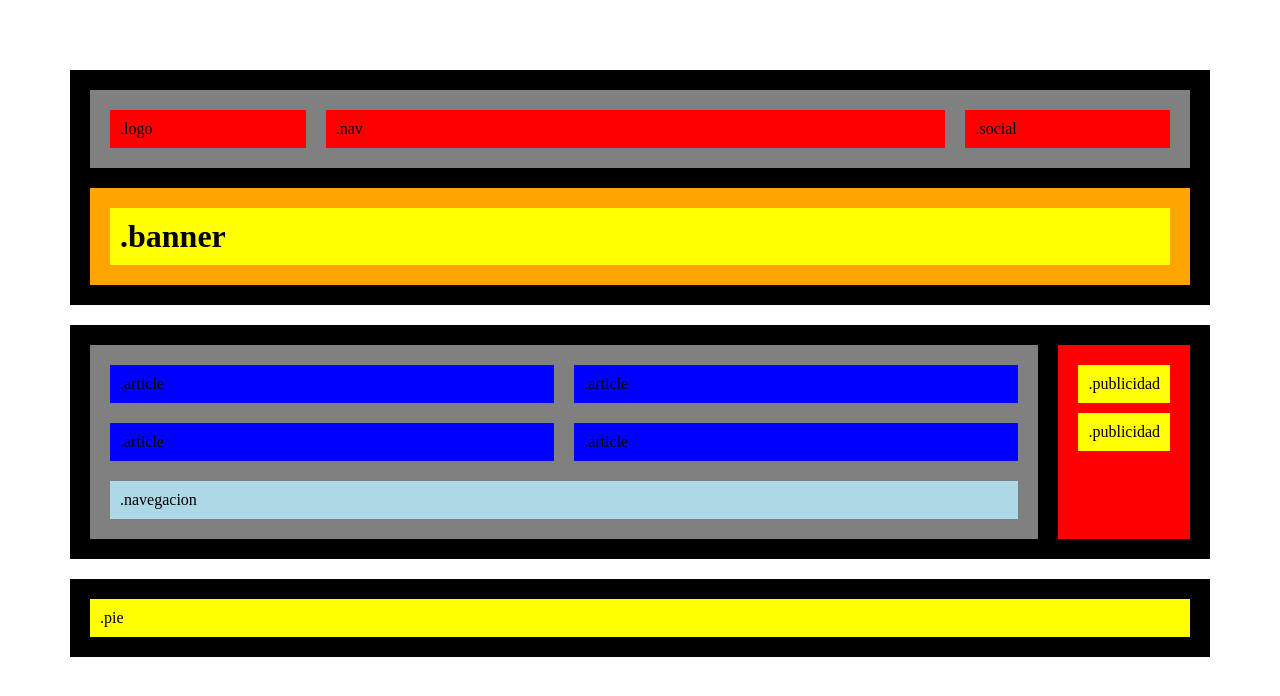
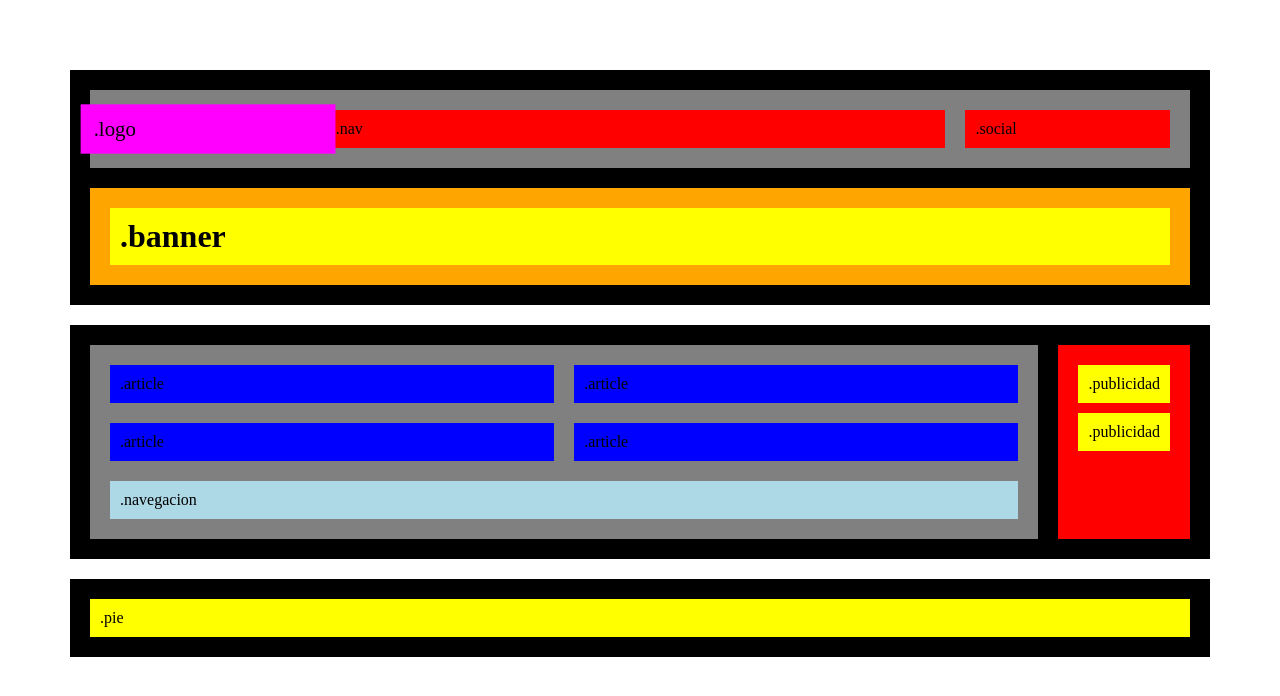
Before and after one commit to RonniedeTal/maquetacion-flex, a plain HTML site: page index.html in a window 1280 px wide. In both pictures the pointer is over the element ".logo". Drawn offline with Linux system fonts and the light colour scheme.

Commit message:
logo animation done

```diff
--- a/index.css
+++ b/index.css
@@ -23,7 +23,10 @@
                 background: red;
                 flex: 1 auto;
             }
-
+                 .logo:hover{
+                    background: fuchsia;
+                    transform: scale(1.3);
+                }
             .nav{
                 background: red;
                 flex: 4 auto;
```
